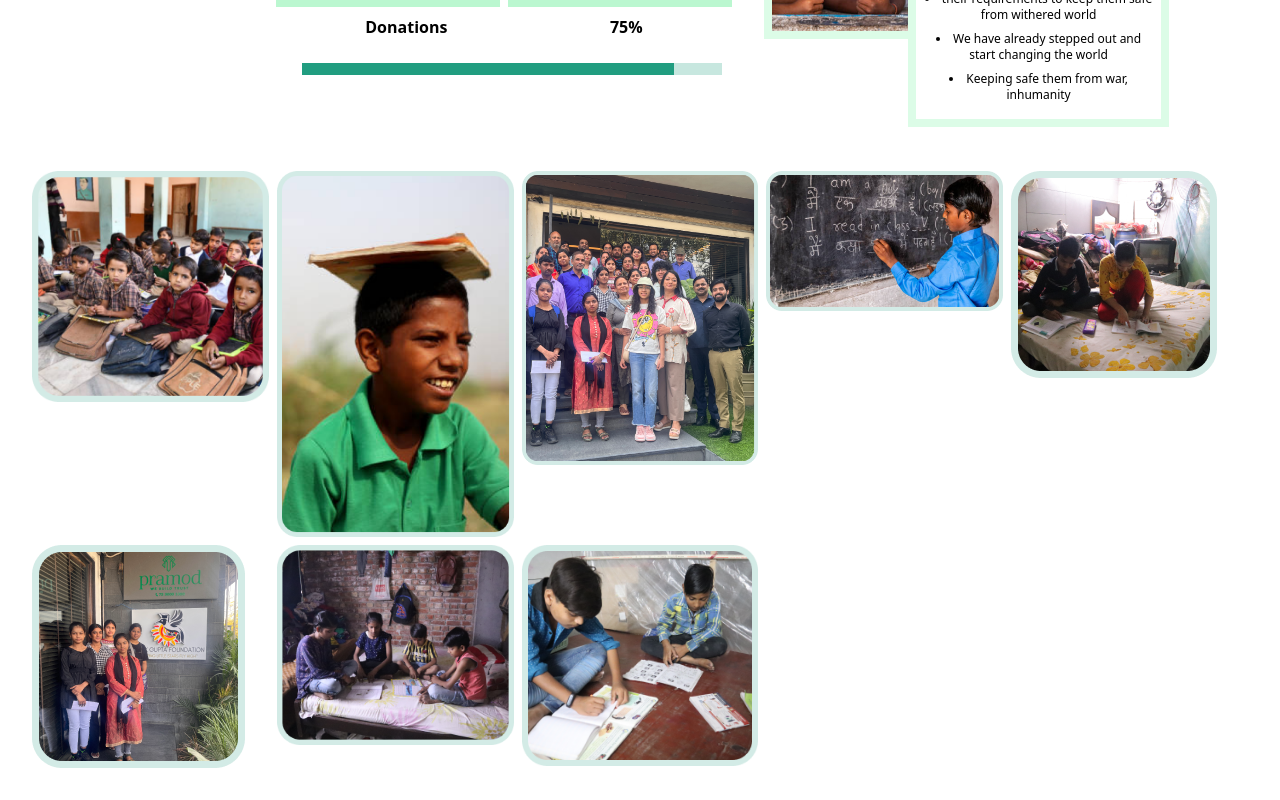
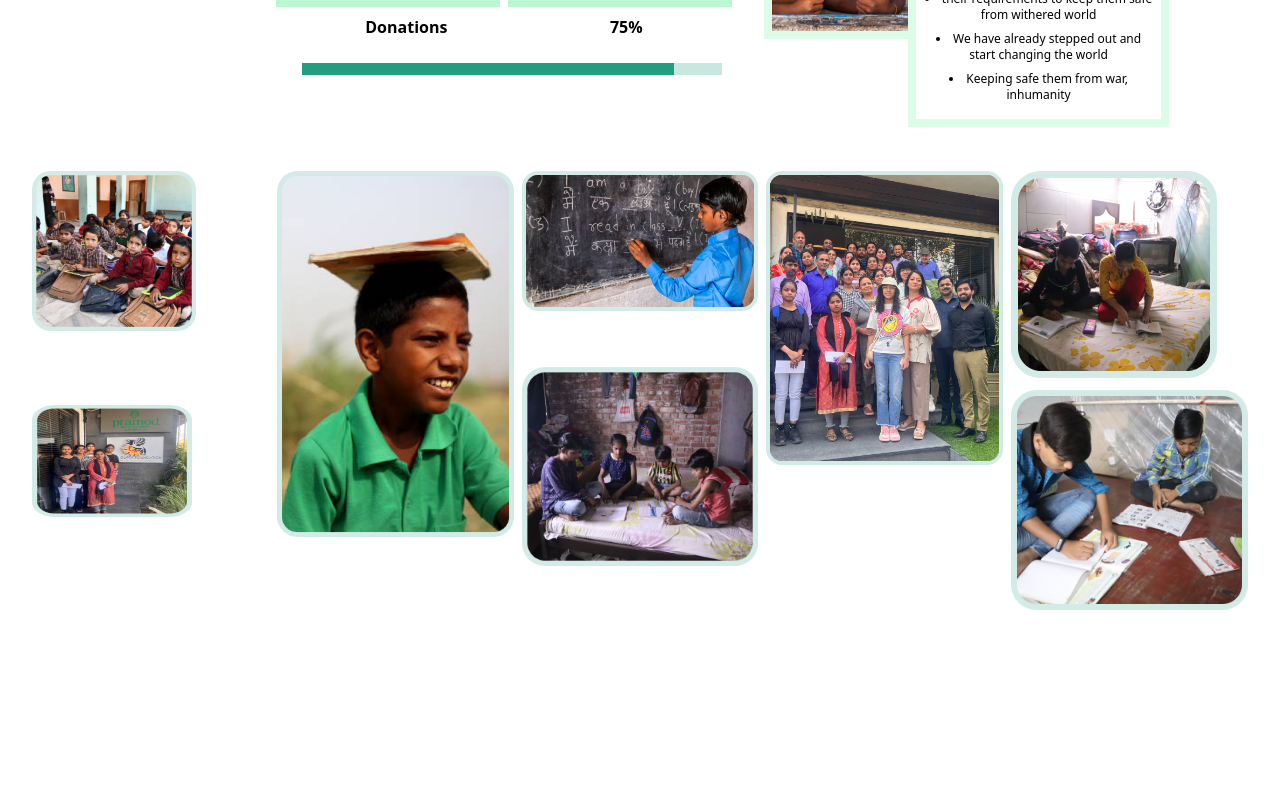
Before and after one commit to Amoh-Ntim/charity-non-profit, a React (Vite) app: page / in a window 1280 px wide. Shown: the part 1504-2304 px from the top of the page. After the commit the page ends 2146 px from the top, so only its background shows below. Built offline with nearby package versions, Linux system fonts and the light colour scheme.

Commit message:
grid customization

```diff
--- a/src/Hero/HeroGrid.jsx
+++ b/src/Hero/HeroGrid.jsx
@@ -1,14 +1,20 @@
 const HeroGrid = () => {
   return (
-    <div className="grid xs:grid-cols-3 md:grid-cols-5 gap-2 mt-24">
-      <img className="rounded-lg" src="Rectangle 2970.png"/>
-      <img className="rounded-lg" src="Rectangle 2971.png"/>
+    <div className="grid xs:grid-cols-3 md:grid-cols-5 gap-x-2 mt-24">
+     <div className="grid flex-col gap-y-3 ">
+      <img className="rounded-lg lg:w-66 h-40" src="Rectangle 2970.png"/>
+      <img className="flex rounded-lg lg:w-40 h-28 justify-center items-center mb-8" src="Rectangle 2977.png"/>
+     </div>
+      <img className="rounded-lg lg:w-86 h-156  " src="Rectangle 2971.png"/>
+      <div className="flex-col grid gap-y-3">
+      <img className="rounded-lg" src="Rectangle 2973.png"/>
+      <img className="rounded-lg" src="Rectangle 2980.png"/>
+      </div>
       <img className="rounded-lg" src="Rectangle 2982.png"/>
-      <img className="rounded-lg" src="Rectangle 2973.png"/>
+      <div className="flex-col grid gap-y-3">
       <img className="rounded-lg" src="Rectangle 2976.png"/>
-      <img className="rounded-lg" src="Rectangle 2977.png"/>
-      <img className="rounded-lg" src="Rectangle 2980.png"/>
       <img className="rounded-lg" src="Rectangle 2983.png"/>
+      </div>
     </div>
   )
 }
```
